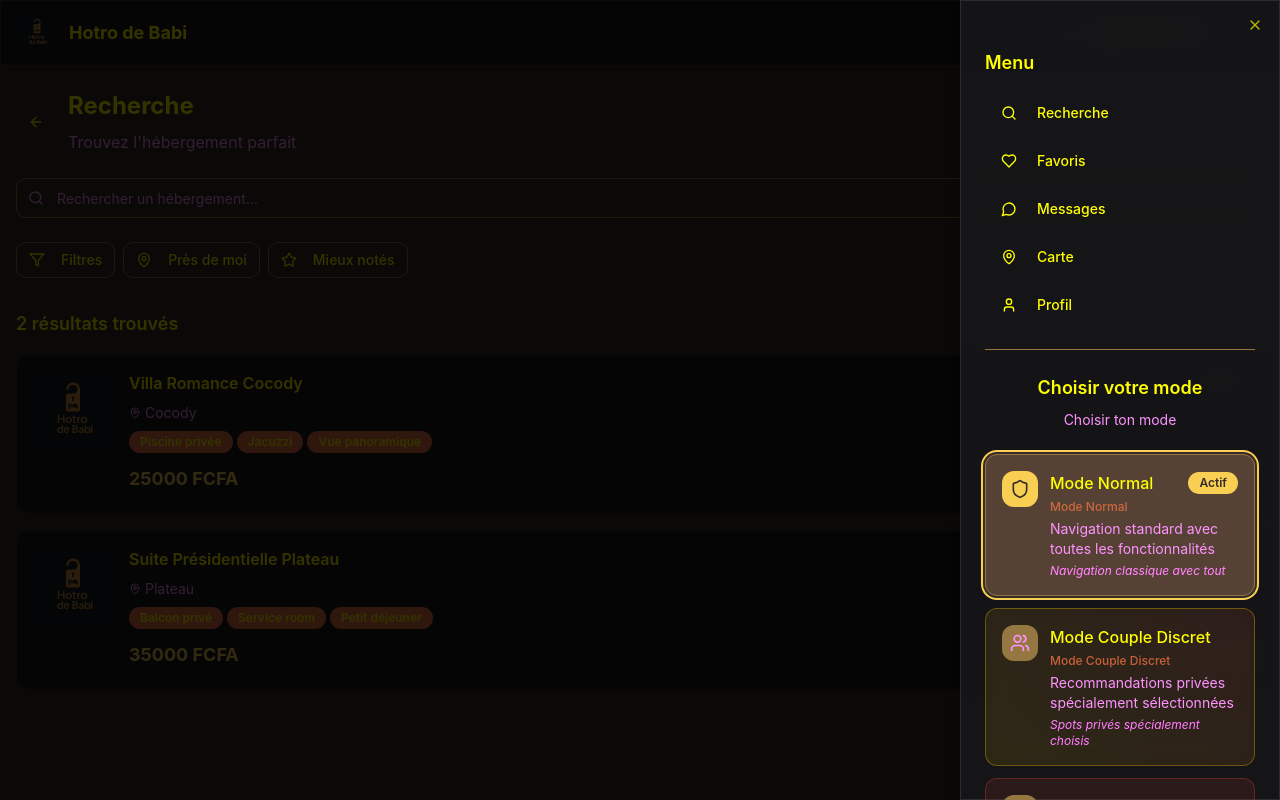
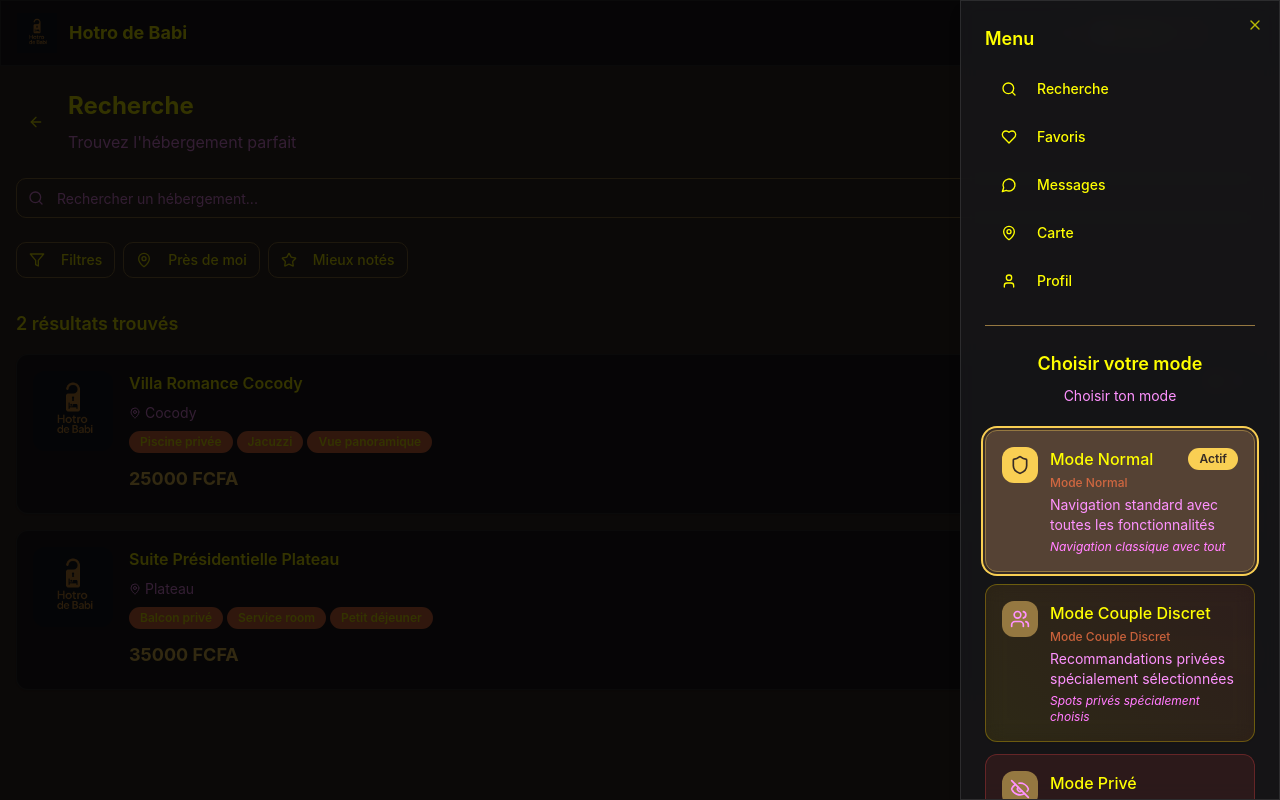
Before and after one commit to Bruce-StaniX/babi-hotels-secret-spots, a React (Vite) app: page /search in a window 1280 px wide. Both pictures are taken after a click on the button 1243 px from the left and 33 px from the top of the page. Built offline with nearby package versions, Linux system fonts and the light colour scheme.

Commit message:
Fix: Enable scrolling below mode selector
Fixes an issue where content below the mode selector was not scrollable.

```diff
--- a/src/components/Navigation.tsx
+++ b/src/components/Navigation.tsx
@@ -2,6 +2,7 @@
 import { useState } from 'react';
 import { Button } from '@/components/ui/button';
 import { Sheet, SheetContent, SheetTrigger } from '@/components/ui/sheet';
+import { ScrollArea } from '@/components/ui/scroll-area';
 import { Badge } from '@/components/ui/badge';
 import { Menu, Search, Heart, User, MessageCircle, MapPin, Settings, Shield } from 'lucide-react';
 import { Link } from 'react-router-dom';
@@ -70,8 +71,9 @@ const Navigation = () => {
                     )}
                   </Button>
                 </SheetTrigger>
-                <SheetContent side="right" className="w-80 glass-morphism">
-                  <div className="space-y-6 mt-6">
+                <SheetContent side="right" className="w-80 glass-morphism p-0">
+                  <ScrollArea className="h-full">
+                    <div className="space-y-6 p-6">
                       <div>
                         <h3 className="text-lg font-semibold mb-4">{language === 'en' ? 'Menu' : 'Menu'}</h3>
                         <div className="space-y-2">
@@ -133,6 +135,7 @@ const Navigation = () => {
                         </Button>
                       </div>
                     </div>
+                  </ScrollArea>
                 </SheetContent>
               </Sheet>
             </div>
```
Lines whose indentation alone changed are shown as unchanged.
